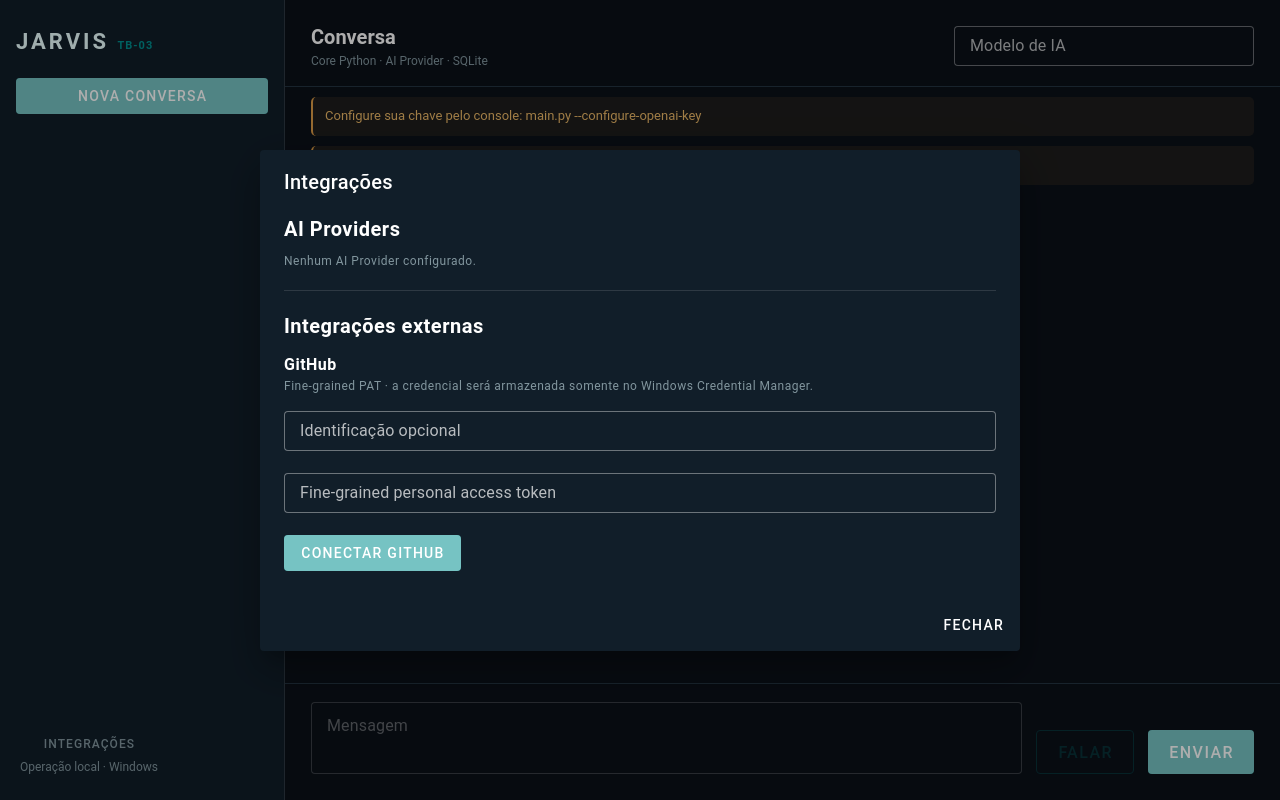
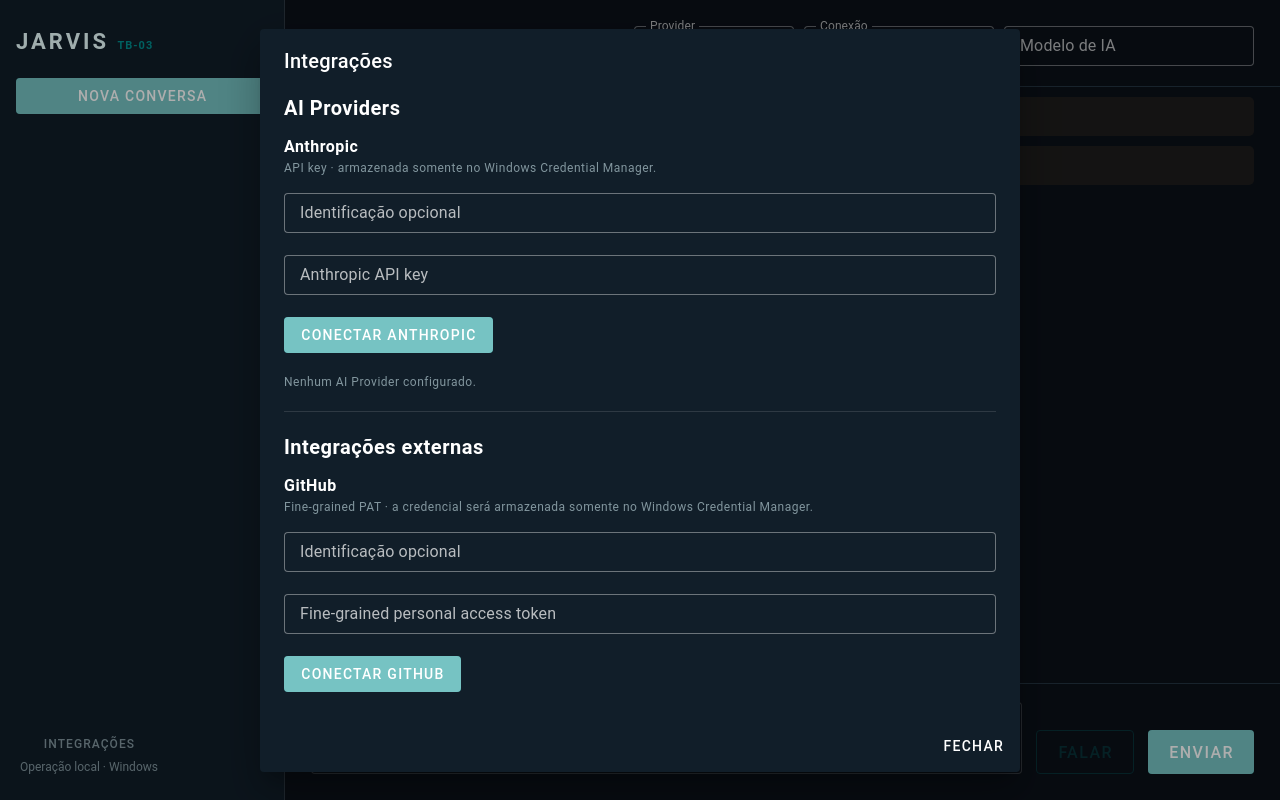
Before and after one commit to kallbuloso/sofias_jarvis, a Vue app in the folder frontend/: page / in a window 1280 px wide. Both pictures are taken after a click on the button "INTEGRAÇÕES". Built offline with nearby package versions, Linux system fonts and the light colour scheme.

Commit message:
feat(tb-04): add manual AI provider rotation UI

```diff
--- a/frontend/src/App.vue
+++ b/frontend/src/App.vue
@@ -1,5 +1,5 @@
 <script setup>
-import { onMounted, nextTick, ref } from 'vue'
+import { computed, onMounted, nextTick, ref } from 'vue'
 
 const ready = ref(false)
 const conversations = ref([])
@@ -37,6 +37,38 @@ const integrationConnections = ref([])
 const integrationBusy = ref(false)
 const githubLabel = ref('')
 const githubToken = ref('')
+const anthropicLabel = ref('')
+const anthropicToken = ref('')
+const aiProvider = ref('openai')
+const aiConnectionId = ref('')
+const aiModelPreferences = ref({})
+const aiConnections = computed(() =>
+  integrationConnections.value.filter(item =>
+    item.provider_type === 'ai_inference' &&
+    item.configured && item.enabled
+  )
+)
+const aiProviderItems = computed(() => {
+  const seen = new Set()
+  return aiConnections.value
+    .filter(item => {
+      if (seen.has(item.provider_id)) return false
+      seen.add(item.provider_id)
+      return true
+    })
+    .map(item => ({
+      title: item.provider_name || item.provider_id,
+      value: item.provider_id,
+    }))
+})
+const aiConnectionItems = computed(() =>
+  aiConnections.value
+    .filter(item => item.provider_id === aiProvider.value)
+    .map(item => ({
+      title: item.configuration?.label || item.provider_name || item.id,
+      value: item.id,
+    }))
+)
 // Render only a small, explicitly supported subset of inline Markdown.
  // Vue interpolations escape all text; no v-html, HTML parser or arbitrary links.
 function inlineParts(value) {
@@ -154,6 +186,7 @@ function handleStream(raw) {
   if (event.type === 'integration_connection') {
     integrationBusy.value = false
     githubToken.value = ''
+    anthropicToken.value = ''
     if (!event.ok) {
       warning.value = 'Falha na conexão: ' + (event.error || 'unknown')
     } else {
@@ -461,6 +494,64 @@ async function openIntegrations() {
   }
 }
 
+async function configureAnthropic() {
+  if (integrationBusy.value || !anthropicToken.value.trim()) return
+  integrationBusy.value = true
+  warning.value = ''
+  const token = anthropicToken.value
+  try {
+    const result = await call(
+      'configureAIConnection', 'anthropic', anthropicLabel.value.trim(), token,
+    )
+    anthropicToken.value = ''
+    if (!result.ok) {
+      integrationBusy.value = false
+      warning.value = 'Configuração Anthropic recusada: ' +
+        (result.error || 'unknown')
+    }
+  } catch {
+    anthropicToken.value = ''
+    integrationBusy.value = false
+    warning.value = 'Não foi possível entregar a credencial Anthropic ao Core.'
+  }
+}
+
+function onAIProviderChanged(providerId) {
+  aiProvider.value = providerId || ''
+  const first = aiConnections.value.find(item => item.provider_id === providerId)
+  aiConnectionId.value = first?.id || ''
+  const saved = aiModelPreferences.value[providerId]
+  model.value = saved || (providerId === 'anthropic' ? 'claude-sonnet-5-5' : '')
+  credentialConfigured.value = Boolean(first)
+}
+
+async function ensureAISelection() {
+  if (!aiProvider.value || !aiConnectionId.value || !model.value.trim()) {
+    warning.value = 'Selecione Provider, conexão e modelo de IA.'
+    return false
+  }
+  try {
+    const result = await call(
+      'selectAIConnection',
+      aiProvider.value, aiConnectionId.value, model.value.trim(),
+    )
+    if (!result.ok) {
+      warning.value = 'Seleção de IA recusada: ' + (result.error || 'unknown')
+      credentialConfigured.value = false
+      return false
+    }
+    aiModelPreferences.value = {
+      ...aiModelPreferences.value,
+      [aiProvider.value]: model.value.trim(),
+    }
+    credentialConfigured.value = true
+    return true
+  } catch {
+    warning.value = 'Não foi possível selecionar o AI Provider.'
+    return false
+  }
+}
+
 async function configureGitHub() {
   if (integrationBusy.value || !githubToken.value.trim()) return
   integrationBusy.value = true
@@ -541,6 +632,7 @@ async function startVoice(event) {
     warning.value = 'Informe o modelo de IA antes de usar voz.'
     return
   }
+  if (!await ensureAISelection()) return
   voiceStarting.value = true
   voiceReleasePending.value = false
   warning.value = ''
@@ -620,6 +712,8 @@ async function sendMessage() {
     return
   }
 
+  if (!legacyMutation && !await ensureAISelection()) return
+
   // Acquire the send lock before awaiting Qt: Ctrl+Enter and click must not
   // create two conversations or dispatch the same message twice.
   busy.value = true
@@ -687,6 +781,10 @@ onMounted(async () => {
     conversations.value = initial.conversations
     model.value = initial.model
     credentialConfigured.value = initial.credentialConfigured
+    aiProvider.value = initial.aiProvider || 'openai'
+    aiConnectionId.value = initial.aiConnectionId || ''
+    integrationConnections.value = initial.aiConnections || []
+    aiModelPreferences.value = initial.aiModelPreferences || {}
     ready.value = true
     if (conversations.value.length) await openConversation(conversations.value[0].id)
     else {
@@ -736,9 +834,28 @@ onMounted(async () => {
               <div class="heading">Conversa</div>
               <div class="small-text">Core Python · AI Provider · SQLite</div>
             </div>
-            <v-text-field v-model="model" class="model-input" label="Modelo de IA"
-              variant="outlined" density="compact" hide-details
-              placeholder="Digite o modelo habilitado"/>
+            <div class="ai-selector">
+              <v-select
+                v-model="aiProvider"
+                :items="aiProviderItems"
+                label="Provider"
+                variant="outlined"
+                density="compact"
+                hide-details
+                :disabled="busy"
+                @update:model-value="onAIProviderChanged"/>
+              <v-select
+                v-model="aiConnectionId"
+                :items="aiConnectionItems"
+                label="Conexão"
+                variant="outlined"
+                density="compact"
+                hide-details
+                :disabled="busy || !aiProvider"/>
+              <v-text-field v-model="model" class="model-input" label="Modelo de IA"
+                variant="outlined" density="compact" hide-details
+                placeholder="Digite o modelo habilitado"/>
+            </div>
           </div>
           <div v-if="!credentialConfigured" class="inline-alert" role="alert">
             Configure sua chave pelo console: main.py --configure-openai-key
@@ -834,6 +951,19 @@ onMounted(async () => {
       <v-card title="Integrações">
         <v-card-text>
           <div class="heading mb-2">AI Providers</div>
+          <div class="integration-section mb-4">
+            <strong>Anthropic</strong>
+            <div class="small-text">
+              API key · armazenada somente no Windows Credential Manager.
+            </div>
+            <v-text-field v-model="anthropicLabel" label="Identificação opcional"
+              variant="outlined" density="compact" class="mt-4"/>
+            <v-text-field v-model="anthropicToken" label="Anthropic API key"
+              type="password" autocomplete="off" variant="outlined" density="compact"/>
+            <v-btn color="primary" :loading="integrationBusy"
+              :disabled="integrationBusy || !anthropicToken.trim()"
+              @click="configureAnthropic">Conectar Anthropic</v-btn>
+          </div>
           <div v-if="!integrationConnections.some(
               item => item.provider_type === 'ai_inference')" class="small-text">
             Nenhum AI Provider configurado.
@@ -1056,6 +1186,7 @@ html, body, #app { height: 100%; margin: 0; }
 .composer { display: flex; align-items: end; gap: 14px; padding: 18px 26px 26px;
   border-top: 1px solid #243441; }
 .composer .v-input { flex: 1; }
+.ai-selector { display: grid; grid-template-columns: 160px 190px minmax(220px, 1fr); gap: 10px; min-width: 620px; }
 .integration-section { padding: 4px 0; }
 .integration-row { display: flex; gap: 20px; justify-content: space-between; align-items: flex-start; }
 .integration-actions { display: flex; flex-wrap: wrap; justify-content: flex-end; gap: 4px; }
```
